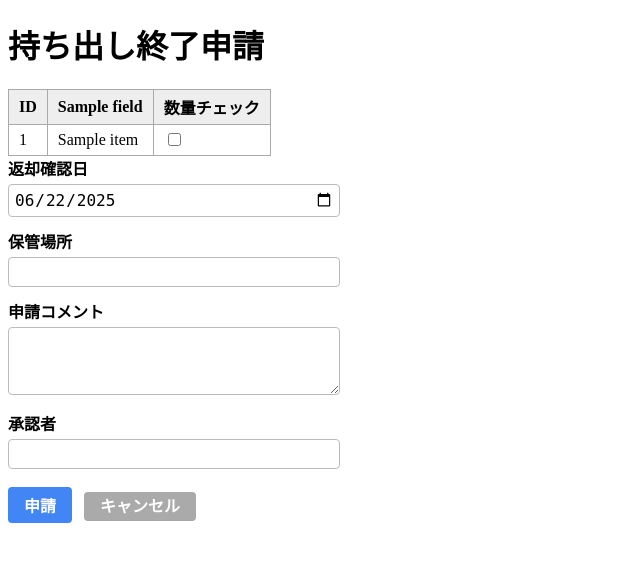
After one commit to ai-programming-base/crud-app, a Flask app: template templates/return_form.html in a window 1280 px wide. The commit adds this page. Shown: the top 562 px of the page, without its empty margins (0-640 px from the left). Run offline with Flask 3, Linux system fonts and the light colour scheme; the template is opened without the code that fills it: most values are stand-ins (such as "Sample title", 1, 10 or a date in 2020).

Commit message:
持ち出し終了申請機能を追加

```diff
--- a/app.py
+++ b/app.py
@@ -349,6 +349,63 @@ def apply_request():
 
     return redirect(url_for('index'))
 
+@app.route('/return_request', methods=['POST', 'GET'])
+@login_required
+def return_request():
+    db = get_db()
+    if request.method == 'POST':
+        item_ids = request.form.getlist('selected_ids')
+        if not item_ids:
+            flash("申請対象を選択してください")
+            return redirect(url_for('index'))
+        # ステータスチェック
+        items = db.execute(
+            f"SELECT * FROM item WHERE id IN ({','.join(['?']*len(item_ids))})", item_ids
+        ).fetchall()
+        not_accepted = [str(row['id']) for row in items if row['status'] != "持ち出し中"]
+        if not_accepted:
+            flash(f"持ち出し中でないアイテム（ID: {', '.join(not_accepted)}）は持ち出し終了申請できません。")
+            return redirect(url_for('index'))
+
+        items = [dict(row) for row in items]
+        return render_template('return_form.html', items=items, fields=INDEX_FIELDS)
+
+    # GET（申請フォームからの申請内容送信時）
+    if request.args.get('action') == 'submit':
+        item_ids = request.args.getlist('item_id')
+        checkeds = request.args.getlist('qty_checked')
+        if not checkeds or len(checkeds) != len(item_ids):
+            flash("全ての数量チェックを確認してください")
+            return redirect(url_for('index'))
+
+        # 申請内容
+        applicant = g.user['username']
+        applicant_comment = request.args.get('comment', '')
+        approver = request.args.get('approver', '')
+        return_date = request.args.get('return_date', datetime.now().strftime("%Y-%m-%d"))
+        storage = request.args.get('storage', '')
+
+        now_str = datetime.now().strftime("%Y-%m-%d %H:%M:%S")
+        db = get_db()
+        for id in item_ids:
+            # アイテムstatusを「返却申請中」に
+            db.execute("UPDATE item SET status=? WHERE id=?", ("返却申請中", id))
+            # 履歴追加
+            db.execute('''
+                INSERT INTO application_history
+                    (item_id, applicant, application_content, applicant_comment, application_datetime, approver, status)
+                VALUES (?, ?, ?, ?, ?, ?, ?)
+            ''', (
+                id, applicant, "持ち出し終了申請", applicant_comment, now_str, approver, "申請中"
+            ))
+        db.commit()
+        items = [dict(row) for row in db.execute(
+            f"SELECT * FROM item WHERE id IN ({','.join(['?']*len(item_ids))})", item_ids
+        )]
+        return render_template('return_form.html', items=items, fields=INDEX_FIELDS, message="申請が完了しました（ダイアログで通知：本来はメール送信）", finish=True)
+
+    return redirect(url_for('index'))
+
 @app.route('/approval', methods=['GET', 'POST'])
 @login_required
 def approval():
--- /dev/null
+++ b/templates/return_form.html
@@ -0,0 +1,115 @@
+<!DOCTYPE html>
+<html>
+<head>
+    <title>持ち出し終了申請</title>
+    <style>
+        /* 入庫申請フォームのスタイル流用 */
+        table { border-collapse: collapse; }
+        th, td { border: 1px solid #aaa; padding: 5px 10px; }
+        th { background: #eee; }
+        .form-field { margin-bottom: 12px; }
+        .form-label { display: block; font-weight: bold; margin-bottom: 4px; }
+        .form-input, .form-textarea { width: 320px; font-size: 1rem; padding: 5px; border-radius: 4px; border: 1px solid #bbb; }
+        .form-textarea { height: 56px; resize: vertical; }
+        .button-group { margin-top: 18px; }
+        .main-btn {
+            background: #4285f4; color: #fff; border: none; border-radius: 4px;
+            font-size: 1rem; font-weight: bold; padding: 6px 16px; margin-right: 8px;
+            cursor: pointer; text-decoration: none; transition: background .15s;
+        }
+    </style>
+    <script>
+        function getToday() {
+            const d = new Date();
+            return d.toISOString().slice(0, 10);
+        }
+        document.addEventListener("DOMContentLoaded", function() {
+            document.getElementById('return_date').value = getToday();
+        });
+        function checkAndSubmit() {
+            var allChecked = true;
+            var checks = document.querySelectorAll('input[name="qty_checked"]:not(:checked)');
+            if (checks.length > 0) {
+                alert("全ての数量チェックにチェックしてください");
+                return false;
+            }
+            alert("申請が完了しました（本来はメール送信）");
+            return true;
+        }
+    </script>
+</head>
+<body>
+    <h1>持ち出し終了申請</h1>
+    {% if message %}
+      <div class="info-message">{{ message }}</div>
+    {% endif %}
+    {% if not finish %}
+    <form method="get" onsubmit="return checkAndSubmit();">
+        <input type="hidden" name="action" value="submit">
+        <table>
+            <tr>
+                <th>ID</th>
+                {% for f in fields %}
+                <th>{{ f.name }}</th>
+                {% endfor %}
+                <th>数量チェック</th>
+            </tr>
+            {% for item in items %}
+            <tr>
+                <td>
+                    {{ item['id'] }}
+                    <input type="hidden" name="item_id" value="{{ item['id'] }}">
+                </td>
+                {% for f in fields %}
+                <td>{{ item[f.key] }}</td>
+                {% endfor %}
+                <td><input type="checkbox" name="qty_checked"></td>
+            </tr>
+            {% endfor %}
+        </table>
+        <div class="form-field">
+            <label class="form-label" for="return_date">返却確認日</label>
+            <input class="form-input" type="date" id="return_date" name="return_date">
+        </div>
+        <div class="form-field">
+            <label class="form-label" for="storage">保管場所</label>
+            <input class="form-input" type="text" id="storage" name="storage">
+        </div>
+        <div class="form-field">
+            <label class="form-label" for="comment">申請コメント</label>
+            <textarea class="form-textarea" id="comment" name="comment"></textarea>
+        </div>
+        <div class="form-field">
+            <label class="form-label" for="approver">承認者</label>
+            <input class="form-input" type="text" id="approver" name="approver" value="">
+        </div>
+        <div class="button-group">
+            <button type="submit" class="main-btn">申請</button>
+            <a href="{{ url_for('index') }}" class="main-btn" style="background:#aaa;">キャンセル</a>
+        </div>
+    </form>
+    {% endif %}
+    {% if finish %}
+    <h2>申請内容</h2>
+    <table>
+        <tr>
+            <th>ID</th>
+            {% for f in fields %}
+            <th>{{ f.name }}</th>
+            {% endfor %}
+        </tr>
+        {% for item in items %}
+        <tr>
+            <td>{{ item['id'] }}</td>
+            {% for f in fields %}
+            <td>{{ item[f.key] }}</td>
+            {% endfor %}
+        </tr>
+        {% endfor %}
+    </table>
+    <div class="button-group" style="margin-top: 20px;">
+        <a href="{{ url_for('index') }}" class="main-btn" style="background:#4285f4;">一覧に戻る</a>
+    </div>
+    {% endif %}
+</body>
+</html>
```
Also changed, not shown: templates/index.html (+8 -0 lines).
